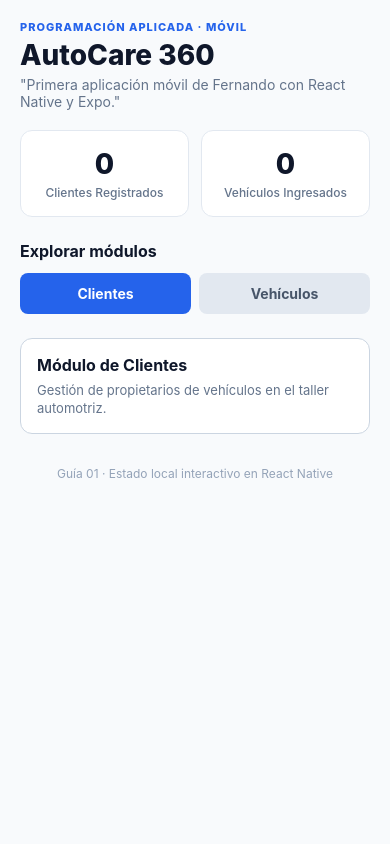
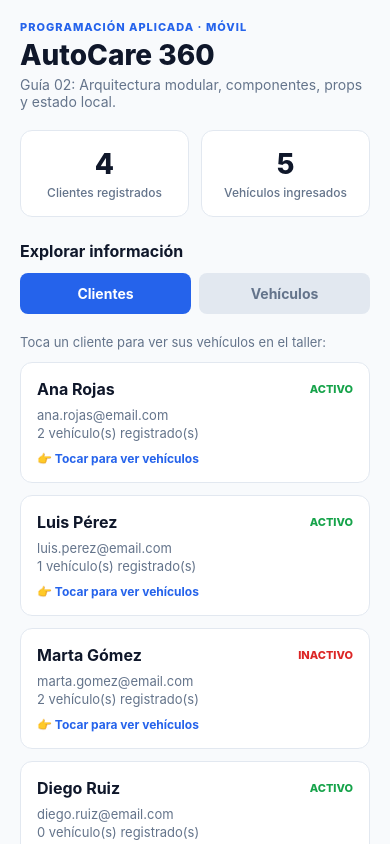
Before and after one commit to Fernanditosuarez/autocare-360, a React Native app in the folder autocare360-mobile/: screen / in a window 390 px wide. Built offline with nearby package versions, Linux system fonts and the light colour scheme.

Commit message:
feat: guia 02 mobile - componentes reutilizables, props, estado local y estilos

```diff
--- a/autocare360-mobile/App.tsx
+++ b/autocare360-mobile/App.tsx
@@ -1,22 +1,29 @@
 import React, { useState } from 'react';
 import { StatusBar } from 'expo-status-bar';
-import {
-  Pressable,
-  ScrollView,
-  StyleSheet,
-  Text,
-  View,
-} from 'react-native';
+import { ScrollView, StyleSheet, Text, View } from 'react-native';
 import {
   SafeAreaProvider,
   SafeAreaView,
 } from 'react-native-safe-area-context';
 
-type Seccion = 'clientes' | 'vehiculos';
+import { ClienteCard } from './src/components/ClienteCard';
+import { EmptyState } from './src/components/EmptyState';
+import { MetricCard } from './src/components/MetricCard';
+import { TabSelector } from './src/components/TabSelector';
+import { VehiculoCard } from './src/components/VehiculoCard';
+import { CLIENTES, VEHICULOS } from './src/data/demoData';
+import type { Seccion } from './src/models/parking';
+import { PALETTE } from './src/theme/palette';
 
 export default function App() {
   const [seccion, setSeccion] = useState<Seccion>('clientes');
-  const esClientes = seccion === 'clientes';
+  const [clienteId, setClienteId] = useState<number | null>(null);
+
+  // Estado Derivado
+  const clienteElegido = CLIENTES.find((c) => c.id === clienteId) ?? null;
+  const vehiculosElegidos = clienteElegido
+    ? VEHICULOS.filter((v) => v.clienteId === clienteElegido.id)
+    : [];
 
   return (
     <SafeAreaProvider>
@@ -26,56 +33,80 @@ export default function App() {
           <Text style={styles.etiqueta}>PROGRAMACIÓN APLICADA · MÓVIL</Text>
           <Text style={styles.titulo}>AutoCare 360</Text>
           <Text style={styles.subtitulo}>
-              "Primera aplicación móvil de Fernando con React Native y Expo."            </Text>
+            Guía 02: Arquitectura modular, componentes, props y estado local.
+          </Text>
 
-            {/* Tarjetas de Indicadores */}
-            <View style={styles.filaIndicadores}>
-              <View style={styles.indicador}>
-                <Text style={styles.numero}>0</Text>
-                <Text style={styles.indicadorTexto}>Clientes Registrados</Text>
-              </View>
-              <View style={styles.indicador}>
-                <Text style={styles.numero}>0</Text>
-                <Text style={styles.indicadorTexto}>Vehículos Ingresados</Text>
-              </View>
+          {/* Métricas Generales */}
+          <View style={styles.indicadores}>
+            <MetricCard etiqueta="Clientes registrados" valor={CLIENTES.length} />
+            <MetricCard etiqueta="Vehículos ingresados" valor={VEHICULOS.length} />
           </View>
 
-            {/* Botones de Selección */}
-            <Text style={styles.seccionTitulo}>Explorar módulos</Text>
-            <View style={styles.filaBotones}>
-              <Pressable
-                  style={[styles.botonTab, esClientes && styles.botonActivo]}
-                  onPress={() => setSeccion('clientes')}
-              >
-                <Text style={[styles.botonTexto, esClientes && styles.textoActivo]}>
-                  Clientes
+          {/* Navegación por Secciones */}
+          <Text style={styles.seccionTitulo}>Explorar información</Text>
+          <TabSelector actual={seccion} alCambiar={setSeccion} />
+
+          {/* Módulo de Clientes */}
+          {seccion === 'clientes' ? (
+            <View style={styles.grupo}>
+              <Text style={styles.ayuda}>
+                Toca un cliente para ver sus vehículos en el taller:
               </Text>
-              </Pressable>
+              {CLIENTES.map((cliente) => (
+                <ClienteCard
+                  key={cliente.id}
+                  cliente={cliente}
+                  cantidadVehiculos={
+                    VEHICULOS.filter((v) => v.clienteId === cliente.id).length
+                  }
+                  seleccionado={clienteId === cliente.id}
+                  alSeleccionar={() => setClienteId(cliente.id)}
+                />
+              ))}
 
-              <Pressable
-                  style={[styles.botonTab, !esClientes && styles.botonActivo]}
-                  onPress={() => setSeccion('vehiculos')}
-              >
-                <Text style={[styles.botonTexto, !esClientes && styles.textoActivo]}>
-                  Vehículos
+              {/* Panel de Detalle del Cliente Seleccionado */}
+              {clienteElegido && (
+                <View style={styles.panelDetalle}>
+                  <Text style={styles.panelTitulo}>
+                    Vehículos de {clienteElegido.nombre}
                   </Text>
-              </Pressable>
+                  {vehiculosElegidos.length === 0 ? (
+                    <EmptyState mensaje="Este cliente no tiene vehículos de prueba registrados." />
+                  ) : (
+                    vehiculosElegidos.map((vehiculo) => (
+                      <VehiculoCard
+                        key={vehiculo.id}
+                        vehiculo={vehiculo}
+                        nombreCliente={clienteElegido.nombre}
+                      />
+                    ))
+                  )}
                 </View>
-
-            {/* Panel Dinámico según Estado Local */}
-            <View style={styles.panelInfo}>
-              <Text style={styles.panelTitulo}>
-                {esClientes ? 'Módulo de Clientes' : 'Módulo de Vehículos'}
+              )}
+            </View>
+          ) : (
+            /* Módulo de Vehículos Completo */
+            <View style={styles.grupo}>
+              <Text style={styles.ayuda}>
+                Catálogo completo de vehículos en el taller:
               </Text>
-              <Text style={styles.panelDescripcion}>
-                {esClientes
-                    ? 'Gestión de propietarios de vehículos en el taller automotriz.'
-                    : 'Control de automotores por placa, tipo, marca y modelo.'}
-              </Text>
+              {VEHICULOS.map((vehiculo) => {
+                const propietario = CLIENTES.find(
+                  (c) => c.id === vehiculo.clienteId
+                );
+                return (
+                  <VehiculoCard
+                    key={vehiculo.id}
+                    vehiculo={vehiculo}
+                    nombreCliente={propietario?.nombre ?? 'Cliente no encontrado'}
+                  />
+                );
+              })}
             </View>
+          )}
 
           <Text style={styles.pie}>
-              Guía 01 · Estado local interactivo en React Native
+            Relación Cliente (1) — (N) Vehículo en React Native
           </Text>
         </ScrollView>
       </SafeAreaView>
@@ -84,23 +115,67 @@ export default function App() {
 }
 
 const styles = StyleSheet.create({
-  pantalla: { flex: 1, backgroundColor: '#F8FAFC' },
-  contenido: { padding: 20, paddingBottom: 40 },
-  etiqueta: { fontSize: 11, fontWeight: '800', color: '#2563EB', letterSpacing: 1 },
-  titulo: { fontSize: 28, fontWeight: '800', color: '#0F172A', marginTop: 4 },
-  subtitulo: { fontSize: 14, color: '#64748B', marginTop: 4, marginBottom: 20 },
-  filaIndicadores: { flexDirection: 'row', gap: 12, marginBottom: 24 },
-  indicador: { flex: 1, backgroundColor: '#FFFFFF', padding: 16, borderRadius: 12, borderWidth: 1, borderColor: '#E2E8F0', alignItems: 'center' },
-  numero: { fontSize: 28, fontWeight: '800', color: '#0F172A' },
-  indicadorTexto: { fontSize: 12, color: '#64748B', marginTop: 4, fontWeight: '500' },
-  seccionTitulo: { fontSize: 16, fontWeight: '700', color: '#0F172A', marginBottom: 12 },
-  filaBotones: { flexDirection: 'row', gap: 8, marginBottom: 16 },
-  botonTab: { flex: 1, paddingVertical: 12, backgroundColor: '#E2E8F0', borderRadius: 8, alignItems: 'center' },
-  botonActivo: { backgroundColor: '#2563EB' },
-  botonTexto: { fontSize: 14, fontWeight: '700', color: '#475569' },
-  textoActivo: { color: '#FFFFFF' },
-  panelInfo: { backgroundColor: '#FFFFFF', padding: 16, borderRadius: 12, borderWidth: 1, borderColor: '#CBD5E1', marginTop: 8 },
-  panelTitulo: { fontSize: 16, fontWeight: '700', color: '#0F172A', marginBottom: 6 },
-  panelDescripcion: { fontSize: 13, color: '#64748B', lineHeight: 18 },
-  pie: { textAlign: 'center', fontSize: 12, color: '#94A3B8', marginTop: 32 },
+  pantalla: {
+    flex: 1,
+    backgroundColor: PALETTE.fondo,
+  },
+  contenido: {
+    padding: 20,
+    paddingBottom: 40,
+  },
+  etiqueta: {
+    fontSize: 11,
+    fontWeight: '800',
+    color: PALETTE.acento,
+    letterSpacing: 1,
+  },
+  titulo: {
+    fontSize: 28,
+    fontWeight: '800',
+    color: PALETTE.principal,
+    marginTop: 4,
+  },
+  subtitulo: {
+    fontSize: 14,
+    color: PALETTE.secundario,
+    marginTop: 4,
+    marginBottom: 20,
+  },
+  indicadores: {
+    flexDirection: 'row',
+    gap: 12,
+    marginBottom: 24,
+  },
+  seccionTitulo: {
+    fontSize: 16,
+    fontWeight: '700',
+    color: PALETTE.principal,
+    marginBottom: 12,
+  },
+  grupo: {
+    marginTop: 4,
+  },
+  ayuda: {
+    fontSize: 13,
+    color: PALETTE.secundario,
+    marginBottom: 12,
+  },
+  panelDetalle: {
+    marginTop: 16,
+    paddingTop: 16,
+    borderTopWidth: 1,
+    borderTopColor: PALETTE.borde,
+  },
+  panelTitulo: {
+    fontSize: 16,
+    fontWeight: '700',
+    color: PALETTE.principal,
+    marginBottom: 12,
+  },
+  pie: {
+    textAlign: 'center',
+    fontSize: 12,
+    color: PALETTE.secundario,
+    marginTop: 32,
+  },
 });
--- /dev/null
+++ b/autocare360-mobile/src/components/ClienteCard.tsx
@@ -0,0 +1,88 @@
+import React from 'react';
+import { Pressable, StyleSheet, Text, View } from 'react-native';
+import type { Cliente } from '../models/parking';
+import { PALETTE } from '../theme/palette';
+
+type Props = {
+  cliente: Cliente;
+  cantidadVehiculos: number;
+  seleccionado: boolean;
+  alSeleccionar: () => void;
+};
+
+export function ClienteCard({
+  cliente,
+  cantidadVehiculos,
+  seleccionado,
+  alSeleccionar,
+}: Props) {
+  return (
+    <Pressable
+      onPress={alSeleccionar}
+      accessibilityRole="button"
+      accessibilityLabel={`Ver vehículos de ${cliente.nombre}`}
+      accessibilityState={{ selected: seleccionado }}
+      style={[styles.tarjeta, seleccionado && styles.tarjetaSeleccionada]}
+    >
+      <View style={styles.fila}>
+        <Text style={styles.nombre}>{cliente.nombre}</Text>
+        <Text style={[styles.estado, !cliente.activo && styles.inactivo]}>
+          {cliente.activo ? 'ACTIVO' : 'INACTIVO'}
+        </Text>
+      </View>
+      <Text style={styles.detalle}>{cliente.correo}</Text>
+      <Text style={styles.detalle}>
+        {cantidadVehiculos} vehículo(s) registrado(s)
+      </Text>
+      <Text style={styles.accion}>
+        {seleccionado ? '✓ Cliente seleccionado' : '👉 Tocar para ver vehículos'}
+      </Text>
+    </Pressable>
+  );
+}
+
+const styles = StyleSheet.create({
+  tarjeta: {
+    backgroundColor: PALETTE.superficie,
+    borderWidth: 1,
+    borderColor: PALETTE.borde,
+    borderRadius: 12,
+    padding: 16,
+    marginBottom: 12,
+  },
+  tarjetaSeleccionada: {
+    borderColor: PALETTE.acento,
+    borderWidth: 2,
+    backgroundColor: PALETTE.acentoClaro,
+  },
+  fila: {
+    flexDirection: 'row',
+    justifyContent: 'space-between',
+    alignItems: 'center',
+    marginBottom: 6,
+  },
+  nombre: {
+    fontSize: 16,
+    fontWeight: '700',
+    color: PALETTE.principal,
+  },
+  estado: {
+    fontSize: 11,
+    fontWeight: '800',
+    color: PALETTE.exito,
+  },
+  inactivo: {
+    color: PALETTE.peligro,
+  },
+  detalle: {
+    fontSize: 13,
+    color: PALETTE.secundario,
+    marginTop: 2,
+  },
+  accion: {
+    fontSize: 12,
+    fontWeight: '700',
+    color: PALETTE.acento,
+    marginTop: 10,
+  },
+});
--- /dev/null
+++ b/autocare360-mobile/src/components/EmptyState.tsx
@@ -0,0 +1,36 @@
+import React from 'react';
+import { StyleSheet, Text, View } from 'react-native';
+import { PALETTE } from '../theme/palette';
+
+type Props = { mensaje: string };
+
+export function EmptyState({ mensaje }: Props) {
+  return (
+    <View style={styles.caja}>
+      <Text style={styles.titulo}>Sin resultados</Text>
+      <Text style={styles.texto}>{mensaje}</Text>
+    </View>
+  );
+}
+
+const styles = StyleSheet.create({
+  caja: {
+    padding: 18,
+    borderRadius: 12,
+    backgroundColor: PALETTE.acentoClaro,
+    borderWidth: 1,
+    borderColor: PALETTE.borde,
+    marginTop: 8,
+  },
+  titulo: {
+    fontWeight: '800',
+    color: PALETTE.principal,
+    fontSize: 15,
+  },
+  texto: {
+    marginTop: 6,
+    lineHeight: 20,
+    color: PALETTE.secundario,
+    fontSize: 13,
+  },
+});
--- /dev/null
+++ b/autocare360-mobile/src/components/MetricCard.tsx
@@ -0,0 +1,40 @@
+import React from 'react';
+import { StyleSheet, Text, View } from 'react-native';
+import { PALETTE } from '../theme/palette';
+
+type Props = {
+  etiqueta: string;
+  valor: number;
+};
+
+export function MetricCard({ etiqueta, valor }: Props) {
+  return (
+    <View style={styles.tarjeta}>
+      <Text style={styles.valor}>{valor}</Text>
+      <Text style={styles.etiqueta}>{etiqueta}</Text>
+    </View>
+  );
+}
+
+const styles = StyleSheet.create({
+  tarjeta: {
+    flex: 1,
+    backgroundColor: PALETTE.superficie,
+    padding: 16,
+    borderRadius: 12,
+    borderWidth: 1,
+    borderColor: PALETTE.borde,
+    alignItems: 'center',
+  },
+  valor: {
+    fontSize: 28,
+    fontWeight: '800',
+    color: PALETTE.principal,
+  },
+  etiqueta: {
+    fontSize: 12,
+    color: PALETTE.secundario,
+    marginTop: 4,
+    fontWeight: '500',
+  },
+});
--- /dev/null
+++ b/autocare360-mobile/src/components/TabSelector.tsx
@@ -0,0 +1,64 @@
+import React from 'react';
+import { Pressable, StyleSheet, Text, View } from 'react-native';
+import type { Seccion } from '../models/parking';
+import { PALETTE } from '../theme/palette';
+
+type Props = {
+  actual: Seccion;
+  alCambiar: (nuevaSeccion: Seccion) => void;
+};
+
+const OPCIONES: { clave: Seccion; etiqueta: string }[] = [
+  { clave: 'clientes', etiqueta: 'Clientes' },
+  { clave: 'vehiculos', etiqueta: 'Vehículos' },
+];
+
+export function TabSelector({ actual, alCambiar }: Props) {
+  return (
+    <View style={styles.fila}>
+      {OPCIONES.map((opcion) => {
+        const elegida = actual === opcion.clave;
+        return (
+          <Pressable
+            key={opcion.clave}
+            onPress={() => alCambiar(opcion.clave)}
+            accessibilityRole="button"
+            accessibilityLabel={`Mostrar ${opcion.etiqueta}`}
+            accessibilityState={{ selected: elegida }}
+            style={[styles.boton, elegida && styles.botonElegido]}
+          >
+            <Text style={[styles.texto, elegida && styles.textoElegido]}>
+              {opcion.etiqueta}
+            </Text>
+          </Pressable>
+        );
+      })}
+    </View>
+  );
+}
+
+const styles = StyleSheet.create({
+  fila: {
+    flexDirection: 'row',
+    gap: 8,
+    marginBottom: 16,
+  },
+  boton: {
+    flex: 1,
+    paddingVertical: 12,
+    backgroundColor: PALETTE.borde,
+    borderRadius: 8,
+    alignItems: 'center',
+  },
+  botonElegido: {
+    backgroundColor: PALETTE.acento,
+  },
+  texto: {
+    fontSize: 14,
+    fontWeight: '700',
+    color: PALETTE.secundario,
+  },
+  textoElegido: {
+    color: PALETTE.superficie,
+  },
+});
--- /dev/null
+++ b/autocare360-mobile/src/components/VehiculoCard.tsx
@@ -0,0 +1,48 @@
+import React from 'react';
+import { StyleSheet, Text, View } from 'react-native';
+import type { Vehiculo } from '../models/parking';
+import { PALETTE } from '../theme/palette';
+
+type Props = {
+  vehiculo: Vehiculo;
+  nombreCliente: string;
+};
+
+export function VehiculoCard({ vehiculo, nombreCliente }: Props) {
+  return (
+    <View style={styles.tarjeta}>
+      <Text style={styles.placa}>{vehiculo.placa}</Text>
+      <Text style={styles.detalle}>
+        {vehiculo.marca} {vehiculo.modelo}
+      </Text>
+      <Text style={styles.propietario}>Propietario: {nombreCliente}</Text>
+    </View>
+  );
+}
+
+const styles = StyleSheet.create({
+  tarjeta: {
+    backgroundColor: PALETTE.superficie,
+    borderColor: PALETTE.borde,
+    borderWidth: 1,
+    borderRadius: 12,
+    padding: 16,
+    marginBottom: 10,
+  },
+  placa: {
+    fontSize: 17,
+    fontWeight: '800',
+    color: PALETTE.principal,
+  },
+  detalle: {
+    fontSize: 14,
+    color: PALETTE.secundario,
+    marginTop: 4,
+  },
+  propietario: {
+    fontSize: 13,
+    fontWeight: '600',
+    color: PALETTE.acento,
+    marginTop: 6,
+  },
+});
--- /dev/null
+++ b/autocare360-mobile/src/data/demoData.ts
@@ -0,0 +1,16 @@
+import type { Cliente, Vehiculo } from '../models/parking';
+
+export const CLIENTES: readonly Cliente[] = [
+  { id: 1, nombre: 'Ana Rojas', correo: 'ana.rojas@email.com', activo: true },
+  { id: 2, nombre: 'Luis Pérez', correo: 'luis.perez@email.com', activo: true },
+  { id: 3, nombre: 'Marta Gómez', correo: 'marta.gomez@email.com', activo: false },
+  { id: 4, nombre: 'Diego Ruiz', correo: 'diego.ruiz@email.com', activo: true },
+];
+
+export const VEHICULOS: readonly Vehiculo[] = [
+  { id: 101, clienteId: 1, placa: 'SCZ-1234', marca: 'Toyota', modelo: 'Corolla' },
+  { id: 102, clienteId: 1, placa: 'SCZ-5678', marca: 'Honda', modelo: 'Civic' },
+  { id: 103, clienteId: 2, placa: 'SCZ-9012', marca: 'Nissan', modelo: 'Sentra' },
+  { id: 104, clienteId: 3, placa: 'SCZ-3456', marca: 'Suzuki', modelo: 'Vitara' },
+  { id: 105, clienteId: 3, placa: 'SCZ-7890', marca: 'Hyundai', modelo: 'Tucson' },
+];
--- /dev/null
+++ b/autocare360-mobile/src/models/parking.ts
@@ -0,0 +1,16 @@
+export type Seccion = 'clientes' | 'vehiculos';
+
+export type Cliente = Readonly<{
+  id: number;
+  nombre: string;
+  correo: string;
+  activo: boolean;
+}>;
+
+export type Vehiculo = Readonly<{
+  id: number;
+  clienteId: number;
+  placa: string;
+  marca: string;
+  modelo: string;
+}>;
--- /dev/null
+++ b/autocare360-mobile/src/theme/palette.ts
@@ -0,0 +1,11 @@
+export const PALETTE = {
+  principal: '#0F172A',
+  secundario: '#64748B',
+  acento: '#2563EB',
+  acentoClaro: '#EFF6FF',
+  fondo: '#F8FAFC',
+  superficie: '#FFFFFF',
+  borde: '#E2E8F0',
+  exito: '#16A34A',
+  peligro: '#DC2626',
+} as const;
```
Also changed, not shown: 1 other file (tests, documents, lock files or other folders). Lines whose indentation alone changed are shown as unchanged.
